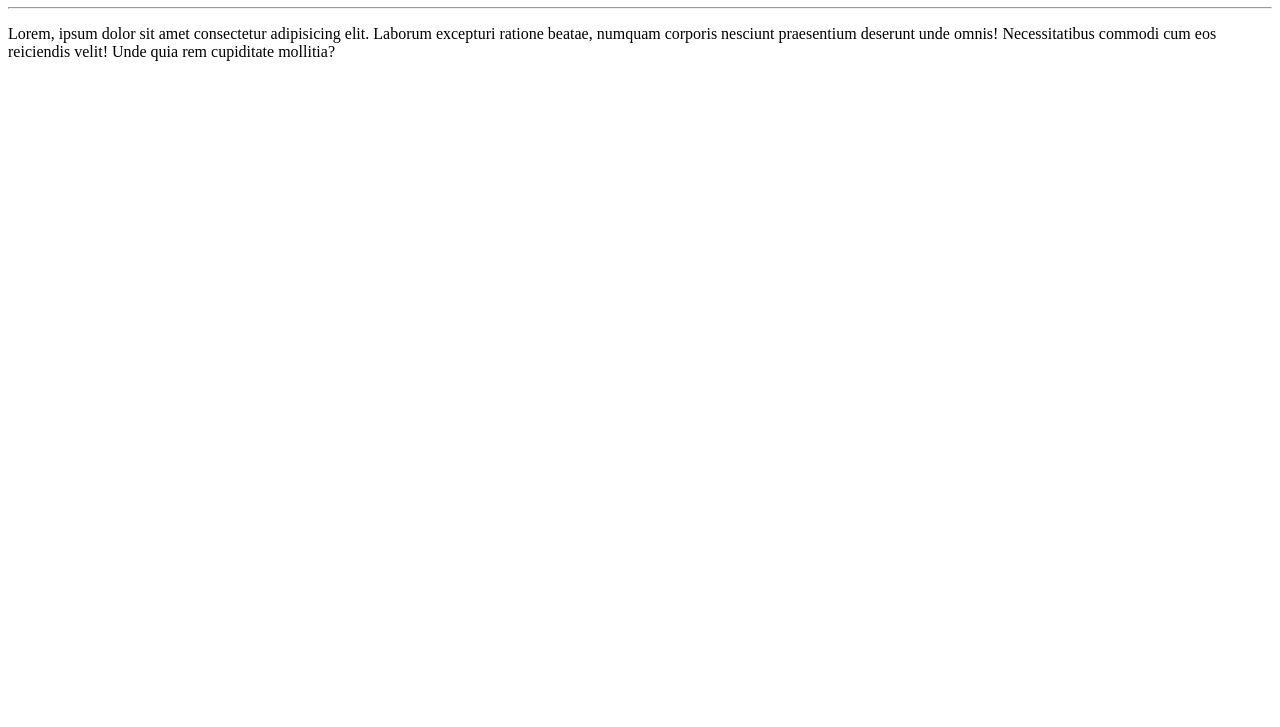
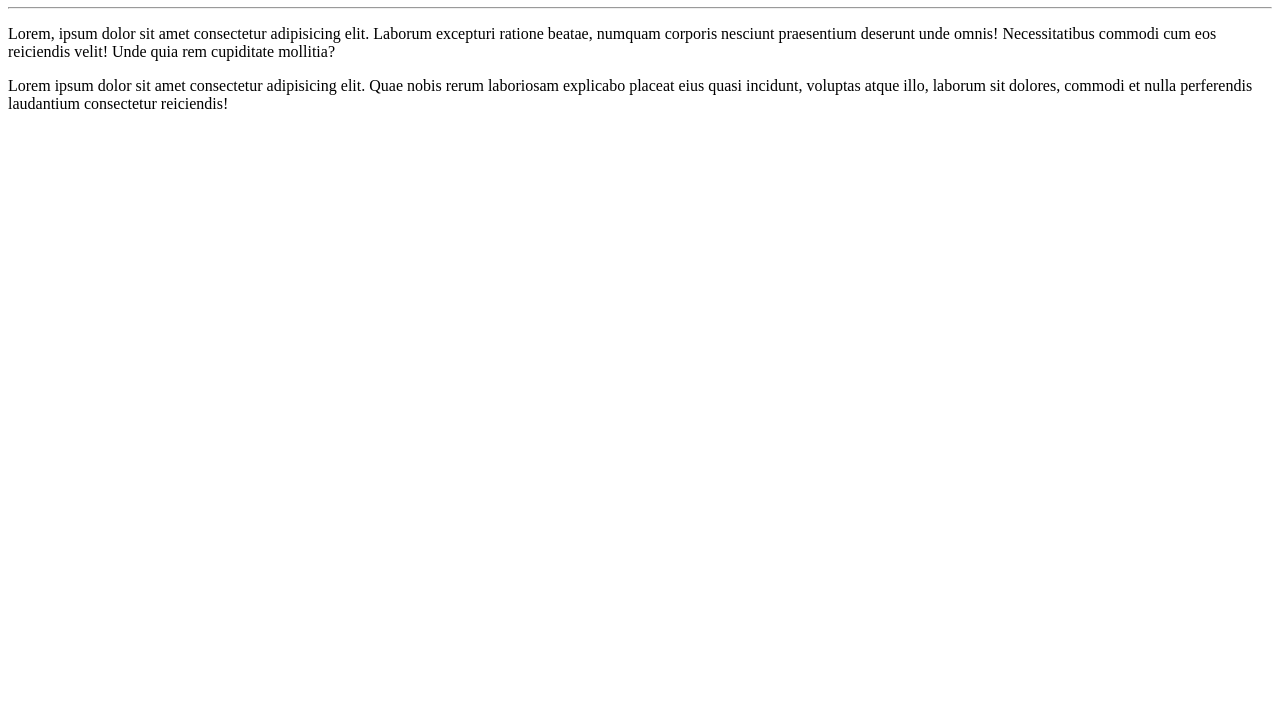
Before and after one commit to EuclidesPinheiro/Hello-Github, a plain HTML site: page simple page/index.html in a window 1280 px wide. Shown: the part 73-800 px from the top of the page. Drawn offline with Linux system fonts and the light colour scheme.

Commit message:
Adicionei um paragrafo

```diff
--- a/simple page/index.html
+++ b/simple page/index.html
@@ -10,5 +10,7 @@
     <h1> Hello, GitHub ! </h1>
     <hr>
     <p>Lorem, ipsum dolor sit amet consectetur adipisicing elit. Laborum excepturi ratione beatae, numquam corporis nesciunt praesentium deserunt unde omnis! Necessitatibus commodi cum eos reiciendis velit! Unde quia rem cupiditate mollitia?</p>
+
+    <p>Lorem ipsum dolor sit amet consectetur adipisicing elit. Quae nobis rerum laboriosam explicabo placeat eius quasi incidunt, voluptas atque illo, laborum sit dolores, commodi et nulla perferendis laudantium consectetur reiciendis!</p>
 </body>
 </html>
```
